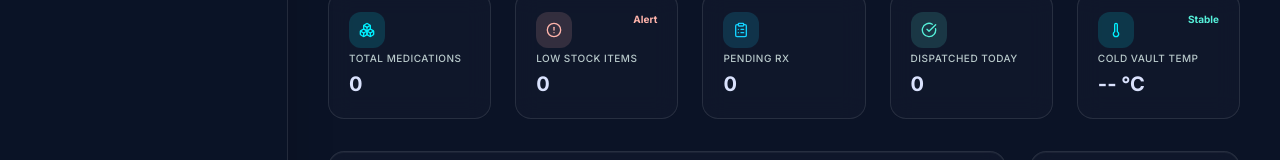
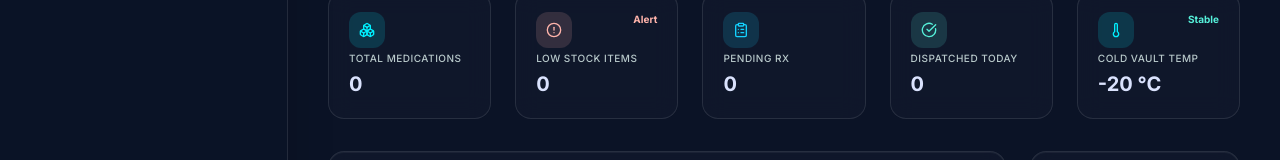
Before and after one commit to saptarshimasid/hospital-management-system, a Next.js app in the folder client/: page /admin-dashboard/pharmacy in a window 1280 px wide. Shown: the part 205-365 px from the top of the page. Built offline with nearby package versions, Linux system fonts and the light colour scheme; no server answers; the database is empty.

Commit message:
Fix Cold Vault Temp to display -20°C and clean up pharmacy page warnings

```diff
--- a/client/src/app/admin-dashboard/pharmacy/page.tsx
+++ b/client/src/app/admin-dashboard/pharmacy/page.tsx
@@ -57,11 +57,10 @@ export default function PharmacyPage() {
   const setSearchTerm = setSearchQuery;
   const [showModal, setShowModal] = useState<boolean>(false);
   const [toasts, setToasts] = useState<ToastMessage[]>([]);
-  const [displayDate, setDisplayDate] = useState("");
+  const displayDate = new Date().toLocaleDateString("en-US", { month: "short", day: "numeric", year: "numeric" });
 
   // Set local machine date on mount and load pharmacy data
   useEffect(() => {
-    setDisplayDate(new Date().toLocaleDateString("en-US", { month: "short", day: "numeric", year: "numeric" }));
     fetchPharmacyData();
   }, []);
 
@@ -316,7 +315,7 @@ export default function PharmacyPage() {
           </div>
           <div>
             <p className="text-[10px] text-on-surface-variant font-medium uppercase tracking-wider">Cold Vault Temp</p>
-            <h3 className="text-xl font-bold mt-1">-- °C</h3>
+            <h3 className="text-xl font-bold mt-1">-20 °C</h3>
           </div>
         </div>
       </div>
```
